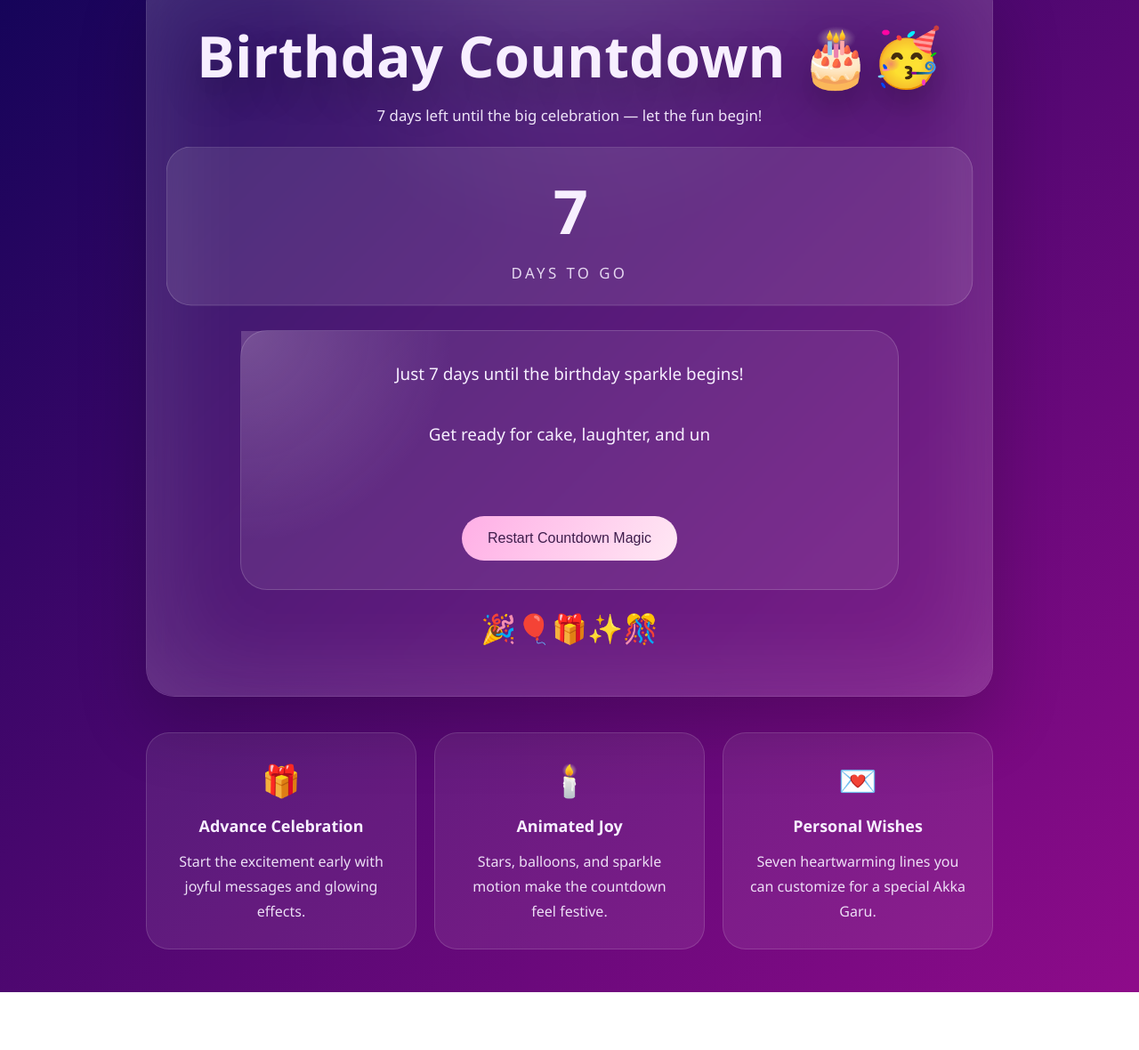
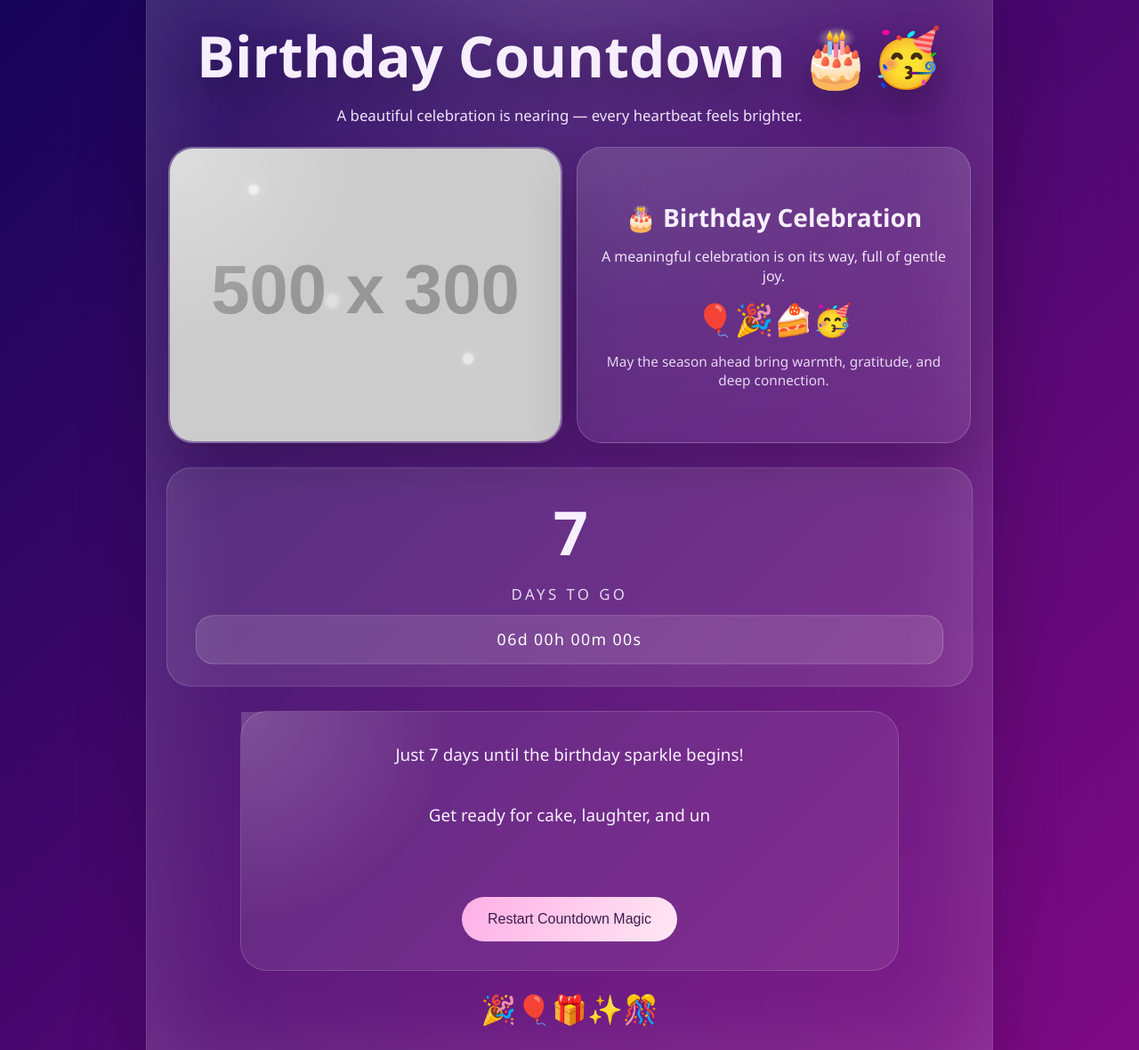
Before and after one commit to geethamahalakshmi1215-creator/birthday-site, a plain HTML site: page birthday.html in a window 1280 px wide. Shown: the part 70-1250 px from the top of the page at 89% size. Before the commit the page ends 1185 px from the top, so only its background shows below. Drawn offline with Linux system fonts and the light colour scheme; placeholder pictures from the web are drawn by us.

Commit message:
Update birthday countdown and celebration messages

```diff
--- a/birthday.html
+++ b/birthday.html
@@ -3,17 +3,33 @@
 <head>
   <meta charset="UTF-8" />
   <meta name="viewport" content="width=device-width, initial-scale=1.0" />
-  <title>Birthday Wishes - 7 Days to Go</title>
+  <title>Birthday Wishes</title>
   <link rel="stylesheet" href="birthday.css" />
 </head>
 <body>
   <div class="birthday-page">
     <div class="birthday-hero">
       <h1>Birthday Countdown 🎂🥳</h1>
-      <p class="birthday-subtitle">7 days left until the big celebration — let the fun begin!</p>
+      <p class="birthday-subtitle">A beautiful celebration is nearing — every heartbeat feels brighter.</p>
+      <div class="hero-images">
+        <div class="photo-frame">
+          <img id="birthday-photo" src="birthday-girl.jpg" alt="Birthday girl photo" onerror="this.src='https://via.placeholder.com/500x300?text=Add+Birthday+Girl+Photo'" />
+          <div class="photo-glow"></div>
+          <div class="photo-sparkle sparkle-1"></div>
+          <div class="photo-sparkle sparkle-2"></div>
+          <div class="photo-sparkle sparkle-3"></div>
+        </div>
+        <div class="cake-card">
+          <div class="cake-header">🎂 Birthday Celebration</div>
+          <div class="cake-body">A meaningful celebration is on its way, full of gentle joy.</div>
+          <div class="cake-icons">🎈🎉🍰🥳</div>
+          <div class="cake-note">May the season ahead bring warmth, gratitude, and deep connection.</div>
+        </div>
+      </div>
       <div class="countdown-card">
-        <div class="countdown-number" id="countdown">7</div>
+        <div class="countdown-number" id="countdown">6</div>
         <div class="countdown-text">Days to go</div>
+        <div class="countdown-timer" id="timer">06d 00h 00m 00s</div>
       </div>
       <div class="wish-card">
         <p id="birthday-text"></p>
@@ -30,13 +46,13 @@
       </div>
       <div class="feature">
         <div class="icon">🕯️</div>
-        <h2>Animated Joy</h2>
-        <p>Stars, balloons, and sparkle motion make the countdown feel festive.</p>
+        <h2>Heartfelt Reflection</h2>
+        <p>Each day of the countdown becomes a gentle reminder of gratitude and love.</p>
       </div>
       <div class="feature">
         <div class="icon">💌</div>
         <h2>Personal Wishes</h2>
-        <p>Seven heartwarming lines you can customize for a special Akka Garu.</p>
+        <p>Six heartwarming lines you can customize for a special Akka Garu.</p>
       </div>
     </section>
 
```
